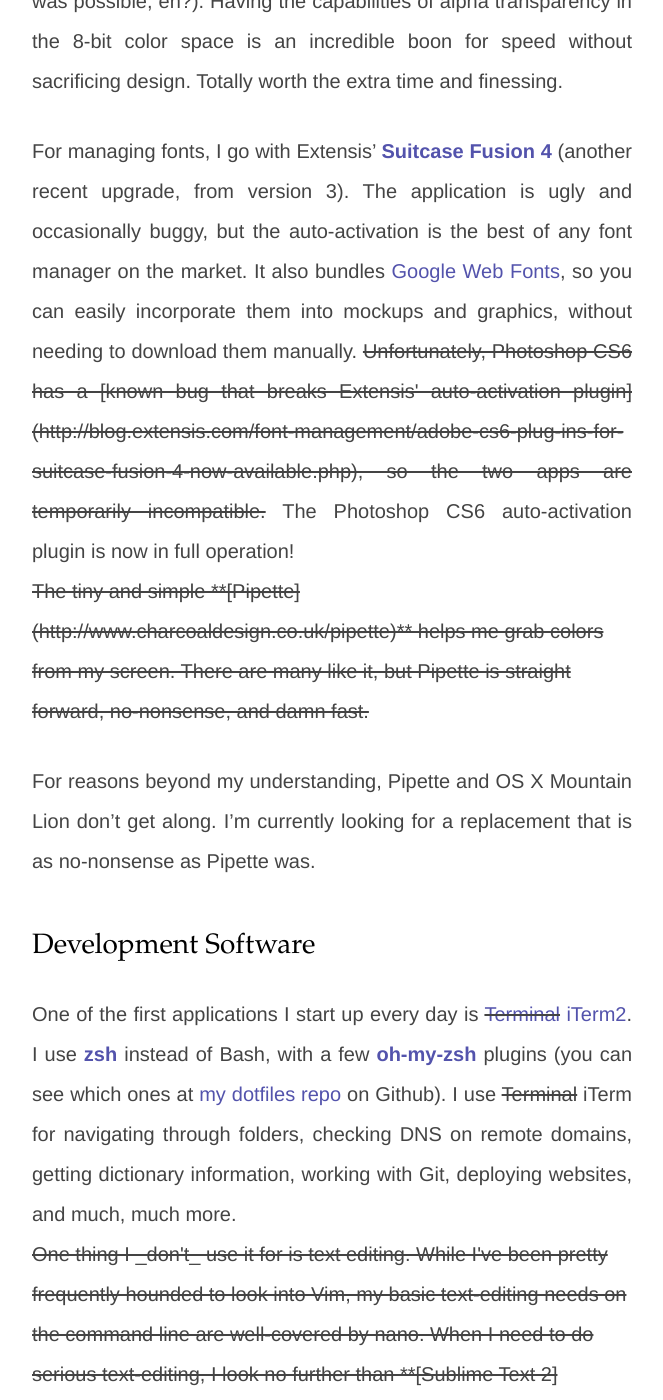
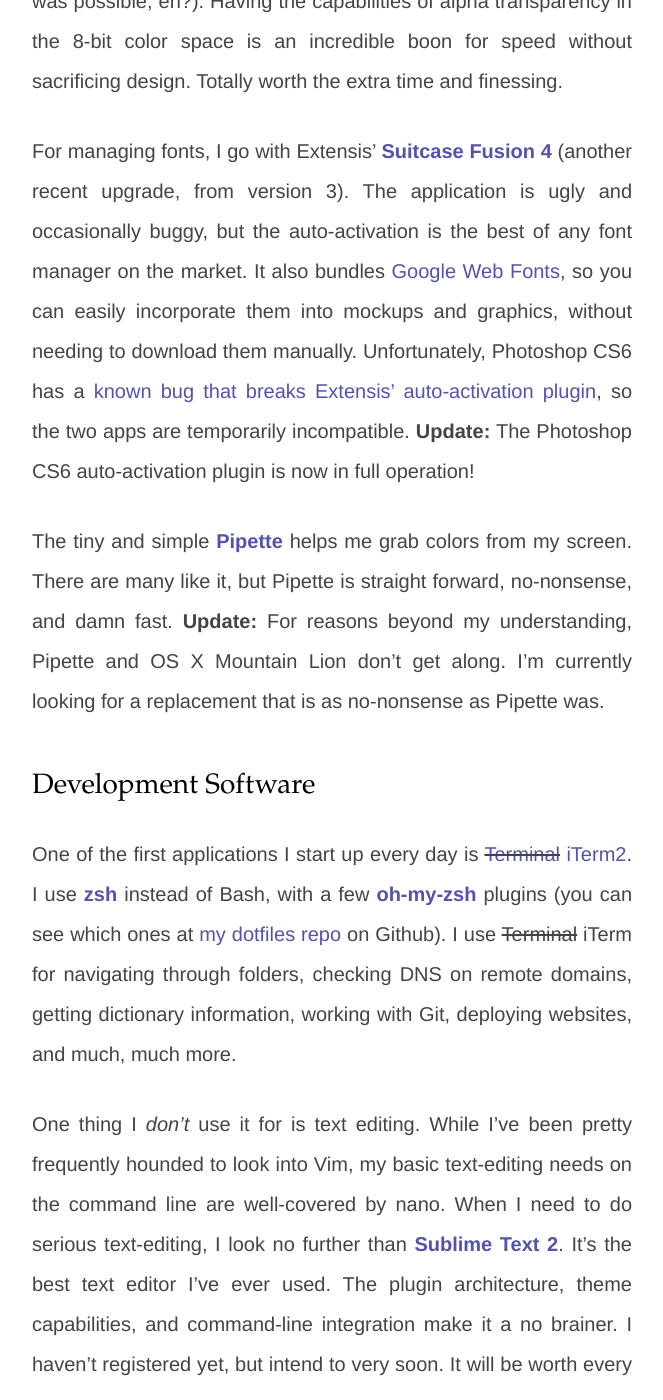
Before and after one commit to chrisvanpatten/chrisvanpatten.github.com, a Jekyll site: the page built from _posts/2012-06-21-dev-setup.md, in a window 1280 px wide and 1400 px high, scrolled down 2087 px. Shown: the whole window, without its empty margins (308-971 px from the left). Built offline with Jekyll 4.4.1, drawn with Linux system fonts in a browser that asks for light colours; some of the changed text lies outside the part shown.

Commit message:
Remove strikethroughs

```diff
--- a/_posts/2012-06-21-dev-setup.md
+++ b/_posts/2012-06-21-dev-setup.md
@@ -23,17 +23,17 @@ When it comes to actually designing sites, my go-to app is **[Adobe Photoshop](h
 
 Although I use Save For Web to save all my web-bound images, I almost always recompress them through the essential **[ImageOptim](http://imageoptim.com/)**, a great tool that optimizes images of all types. It's shaved as much as 70% off images for me in the past; an incredible savings. I also use its sister app, **[ImageAlpha](http://pngmini.com/)**, which allows me to generate 8-bit alpha transparent PNGs (bet you didn't know that was possible, eh?). Having the capabilities of alpha transparency in the 8-bit color space is an incredible boon for speed without sacrificing design. Totally worth the extra time and finessing.
 
-For managing fonts, I go with Extensis' **[Suitcase Fusion 4](http://www.extensis.com/suitcase-fusion-4/)** (another recent upgrade, from version 3). The application is ugly and occasionally buggy, but the auto-activation is the best of any font manager on the market. It also bundles [Google Web Fonts](http://www.google.com/webfonts), so you can easily incorporate them into mockups and graphics, without needing to download them manually. <s>Unfortunately, Photoshop CS6 has a [known bug that breaks Extensis' auto-activation plugin](http://blog.extensis.com/font-management/adobe-cs6-plug-ins-for-suitcase-fusion-4-now-available.php), so the two apps are temporarily incompatible.</s> The Photoshop CS6 auto-activation plugin is now in full operation!
+For managing fonts, I go with Extensis' **[Suitcase Fusion 4](http://www.extensis.com/suitcase-fusion-4/)** (another recent upgrade, from version 3). The application is ugly and occasionally buggy, but the auto-activation is the best of any font manager on the market. It also bundles [Google Web Fonts](http://www.google.com/webfonts), so you can easily incorporate them into mockups and graphics, without needing to download them manually. Unfortunately, Photoshop CS6 has a [known bug that breaks Extensis' auto-activation plugin](http://blog.extensis.com/font-management/adobe-cs6-plug-ins-for-suitcase-fusion-4-now-available.php), so the two apps are temporarily incompatible. **Update:** The Photoshop CS6 auto-activation plugin is now in full operation!
 
-<s>The tiny and simple **[Pipette](http://www.charcoaldesign.co.uk/pipette)** helps me grab colors from my screen. There are many like it, but Pipette is straight forward, no-nonsense, and damn fast.</s> For reasons beyond my understanding, Pipette and OS X Mountain Lion don't get along. I'm currently looking for a replacement that is as no-nonsense as Pipette was.
+The tiny and simple **[Pipette](http://www.charcoaldesign.co.uk/pipette)** helps me grab colors from my screen. There are many like it, but Pipette is straight forward, no-nonsense, and damn fast. **Update:** For reasons beyond my understanding, Pipette and OS X Mountain Lion don't get along. I'm currently looking for a replacement that is as no-nonsense as Pipette was.
 
 ### Development Software
 
 One of the first applications I start up every day is <s><a href="http://en.wikipedia.org/wiki/Terminal_(OS_X)">Terminal</a></s> <a href="http://www.iterm2.com/">iTerm2</a>. I use **[zsh](http://en.wikipedia.org/wiki/Z_shell)** instead of Bash, with a few **[oh-my-zsh](https://github.com/robbyrussell/oh-my-zsh)** plugins (you can see which ones at [my dotfiles repo](https://github.com/chrisvanpatten/dotfiles) on Github). I use <s>Terminal</s> iTerm for navigating through folders, checking DNS on remote domains, getting dictionary information, working with Git, deploying websites, and much, much more.
 
-<s>One thing I _don't_ use it for is text editing. While I've been pretty frequently hounded to look into Vim, my basic text-editing needs on the command line are well-covered by nano. When I need to do serious text-editing, I look no further than **[Sublime Text 2](http://www.sublimetext.com/2)**. It's the best text editor I've ever used. The plugin architecture, theme capabilities, and command-line integration make it a no brainer. I haven't registered yet, but intend to very soon. It will be worth every penny.</s>
+One thing I _don't_ use it for is text editing. While I've been pretty frequently hounded to look into Vim, my basic text-editing needs on the command line are well-covered by nano. When I need to do serious text-editing, I look no further than **[Sublime Text 2](http://www.sublimetext.com/2)**. It's the best text editor I've ever used. The plugin architecture, theme capabilities, and command-line integration make it a no brainer. I haven't registered yet, but intend to very soon. It will be worth every penny.
 
-I do in fact use Vim now. I run **[MacVim](https://code.google.com/p/macvim/)** in the terminal (`mvim -fv` aliased to `vim` and my `EDITOR`) with a number of <a href="https://github.com/chrisvanpatten/dotfiles/blob/master/vim/.vimrc">plugins and tweaks</a>. I'm hardly a Vim wizard, and still would probably work faster in Sublime Text 2 or another editor, but using Vim means I can have a consistent work environment on any Unix-based computer I use (such as our Van Patten Media servers or my home server).
+**Update:** I do in fact use Vim now. I run **[MacVim](https://code.google.com/p/macvim/)** in the terminal (`mvim -fv` aliased to `vim` and my `EDITOR`) with a number of [plugins and tweaks](https://sphotos-b.xx.fbcdn.net/hphotos-ash4/315549_538647892831335_981651490_n.jpg). I'm hardly a Vim wizard, and still would probably work faster in Sublime Text 2 or another editor, but using Vim means I can have a consistent work environment on any Unix-based computer I use (such as our Van Patten Media servers or my home server).
 
 When I need to do a bit more intense folder navigation (mainly when I need to move files around or see directory structures in a way `ls` can't show them) I turn to Finder, and specifically the **[Total Finder](http://totalfinder.binaryage.com/)** application. Total Finder brings tabs, dual-pane browsing, and many more useful features to Finder. It's a must-have.
 
@@ -45,7 +45,7 @@ Finally, I have a few tools I use for in-browser work. First and foremost are Ch
 
 I've just become addicted to **[LiveReload](http://livereload.com/)**. <s>I would rather have this type of feature handled in the command line, but [guard-livereload](https://github.com/guard/guard-livereload) seems to be designed primarily for Ruby-based apps. I'm working mostly in PHP, and although we have a Ruby-based deployment architecture it just doesn't fit into our setup. The app is flawless though, and although I wish it could be invoked from the command line it does exactly what it says on the tin with no complaints.</s> guard-livereload support is baked into [wpframe](https://github.com/vanpattenmedia/wpframe) so I no longer use the app.
 
-<s>For mobile browser work, **[Adobe Shadow](http://labs.adobe.com/technologies/shadow/)** is excellent. It's basically a nice wrapper around [weinre](http://people.apache.org/~pmuellr/weinre/), but the wrapper makes it easy and fast. The bundled weinre Web Inspector isn't always perfect: CSS values don't always reflect reality, and changing values almost always breaks thing. Still, it's excellent for a side-by-side look at the state of your site.</s> Adobe Shadow has become (a rather overpriced) paid service called "Adobe Edge Inspect" and has been removed from my workflow as a consequence.
+For mobile browser work, **[Adobe Shadow](http://labs.adobe.com/technologies/shadow/)** is excellent. It's basically a nice wrapper around [weinre](http://people.apache.org/~pmuellr/weinre/), but the wrapper makes it easy and fast. The bundled weinre Web Inspector isn't always perfect: CSS values don't always reflect reality, and changing values almost always breaks thing. Still, it's excellent for a side-by-side look at the state of your site. **Update:** Adobe Shadow has become (a rather overpriced) paid service called "Adobe Edge Inspect" and has been removed from my workflow as a consequence.
 
 #### There's more
 
```
